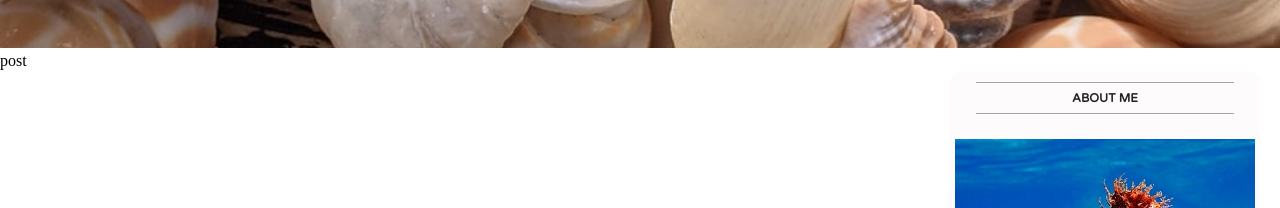
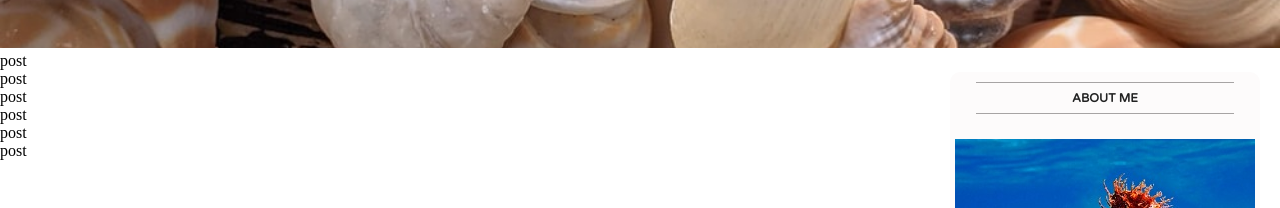
Before and after one commit to EvMad/react-frontend-sandbox, a React (Create React App) app: page / in a window 1280 px wide. Shown: the part 592-800 px from the top of the page. Built offline with nearby package versions, Linux system fonts and the light colour scheme.

Commit message:
return <Post/> x6

```diff
--- a/src/posts/Posts.jsx
+++ b/src/posts/Posts.jsx
@@ -5,6 +5,11 @@ export default function Posts() {
     return (
         <div className="posts">
             <Post/>
+            <Post/>
+            <Post/>
+            <Post/>
+            <Post/>
+            <Post/>
         </div>
     )
 }
```
